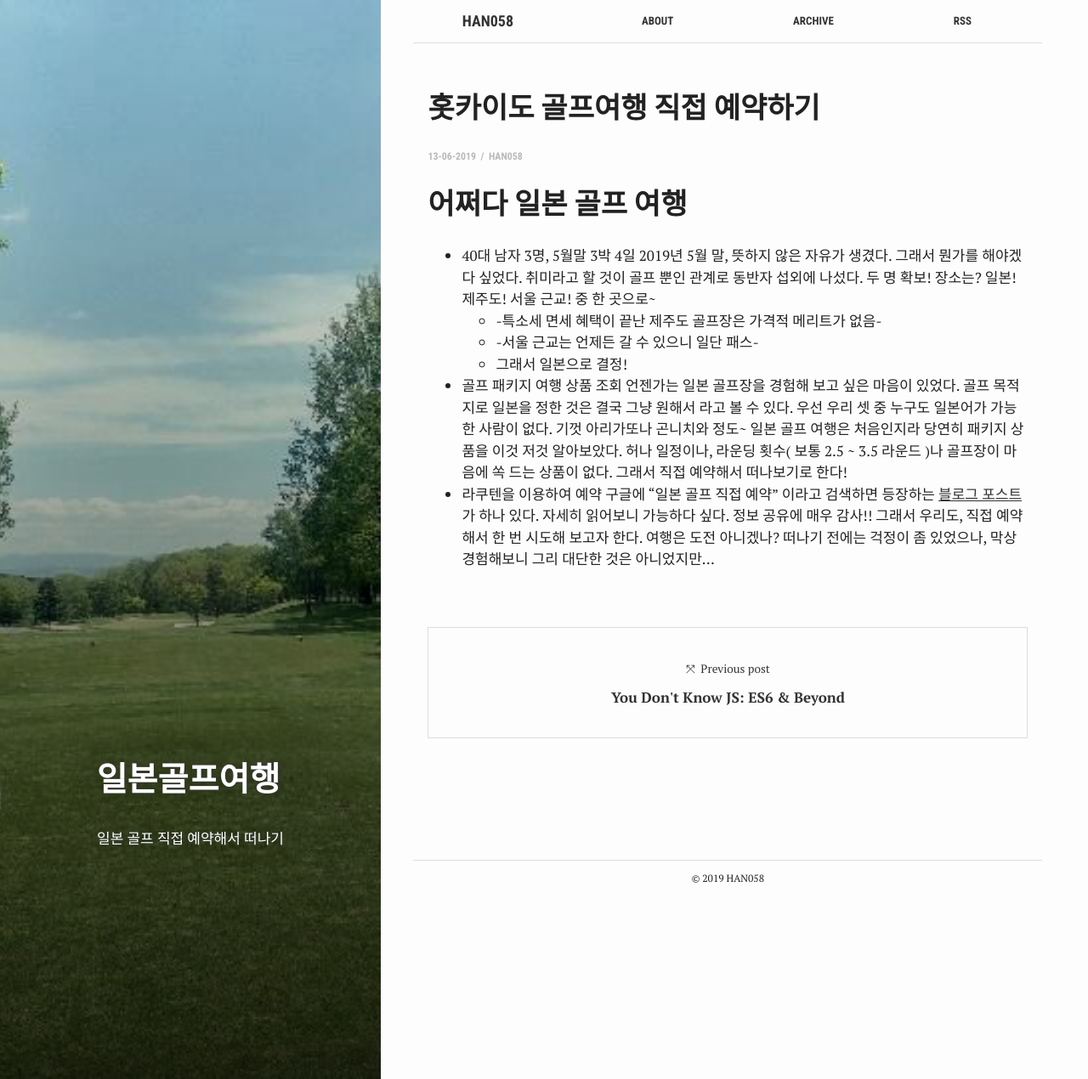
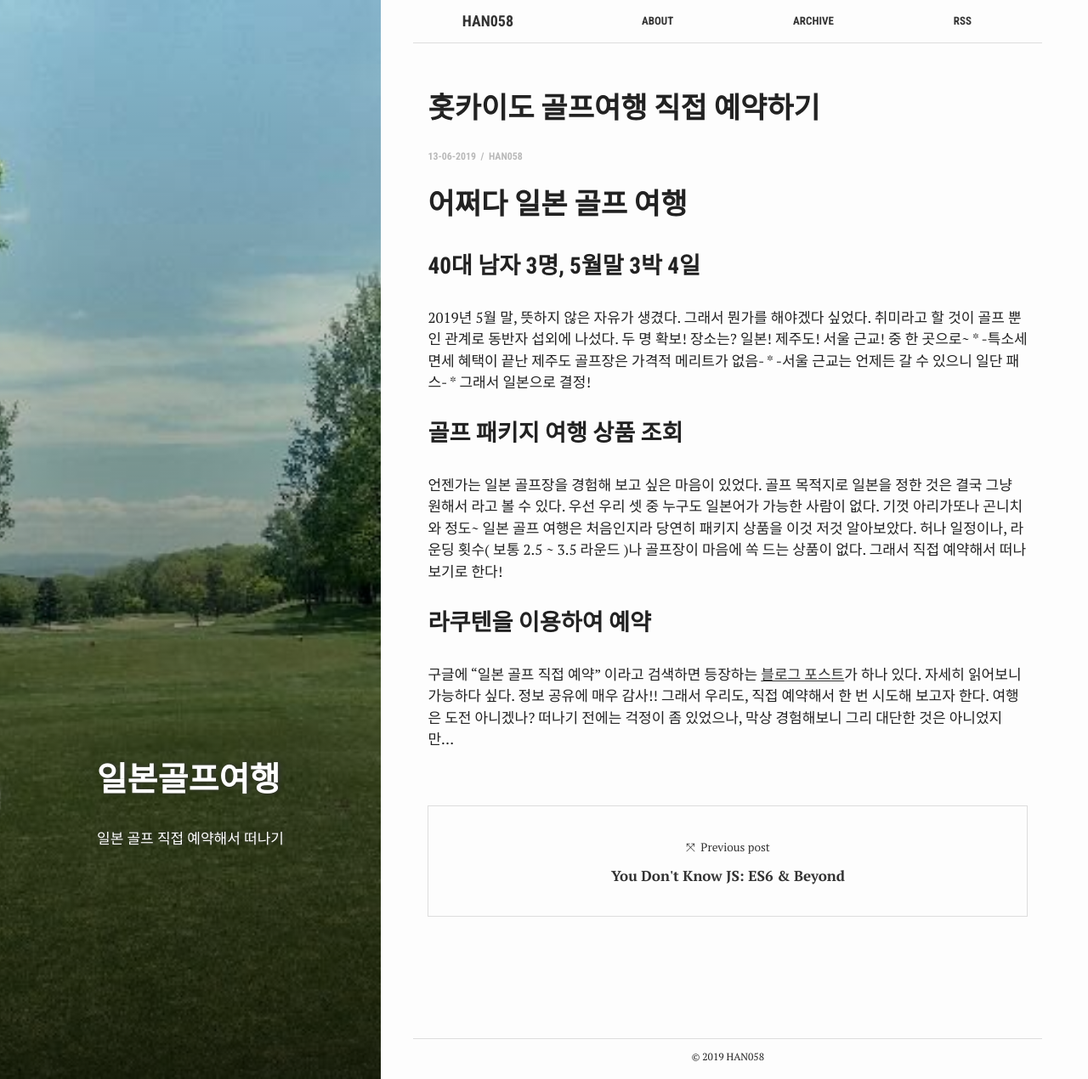
Before and after one commit to han058/han058.github.io, a Jekyll site: the page built from _posts/2019-06-13-hokkaido-golf.md, in a window 1280 px wide and 1270 px high. Shown: the whole window at 85% size. Built offline with Jekyll 4.4.1, drawn with Linux system fonts in a browser that asks for light colours.

```diff
--- a/_posts/2019-06-13-hokkaido-golf.md
+++ b/_posts/2019-06-13-hokkaido-golf.md
@@ -10,7 +10,7 @@ tags: '일본골프여행'
 author: han058
 ---
 # 어쩌다 일본 골프 여행
-* 40대 남자 3명, 5월말 3박 4일
+### 40대 남자 3명, 5월말 3박 4일
 2019년 5월 말, 뜻하지 않은 자유가 생겼다.
 그래서 뭔가를 해야겠다 싶었다.
 취미라고 할 것이 골프 뿐인 관계로 동반자 섭외에 나섰다.
@@ -19,7 +19,7 @@ author: han058
 	* -특소세 면세 혜택이 끝난 제주도 골프장은 가격적 메리트가 없음-
 	* -서울 근교는 언제든 갈 수 있으니 일단 패스-
 	* 그래서 일본으로 결정!
-* 골프 패키지 여행 상품 조회
+### 골프 패키지 여행 상품 조회
 언젠가는 일본 골프장을 경험해 보고 싶은 마음이 있었다.
 골프 목적지로 일본을 정한 것은 결국 그냥 원해서 라고 볼 수 있다.
 우선 우리 셋 중 누구도 일본어가 가능한 사람이 없다.
@@ -27,7 +27,7 @@ author: han058
 일본 골프 여행은 처음인지라 당연히 패키지 상품을 이것 저것 알아보았다.
 허나 일정이나, 라운딩 횟수( 보통 2.5 ~ 3.5 라운드 )나 골프장이 마음에 쏙 드는 상품이 없다.
 그래서 직접 예약해서 떠나보기로 한다!
-* 라쿠텐을 이용하여 예약
+### 라쿠텐을 이용하여 예약
 구글에 "일본 골프 직접 예약" 이라고 검색하면 등장하는 [블로그 포스트](http://blog.naver.com/explorerlte/221387198624)가 하나 있다.
 자세히 읽어보니 가능하다 싶다. 정보 공유에 매우 감사!!
 그래서 우리도, 직접 예약해서 한 번 시도해 보고자 한다.
```
